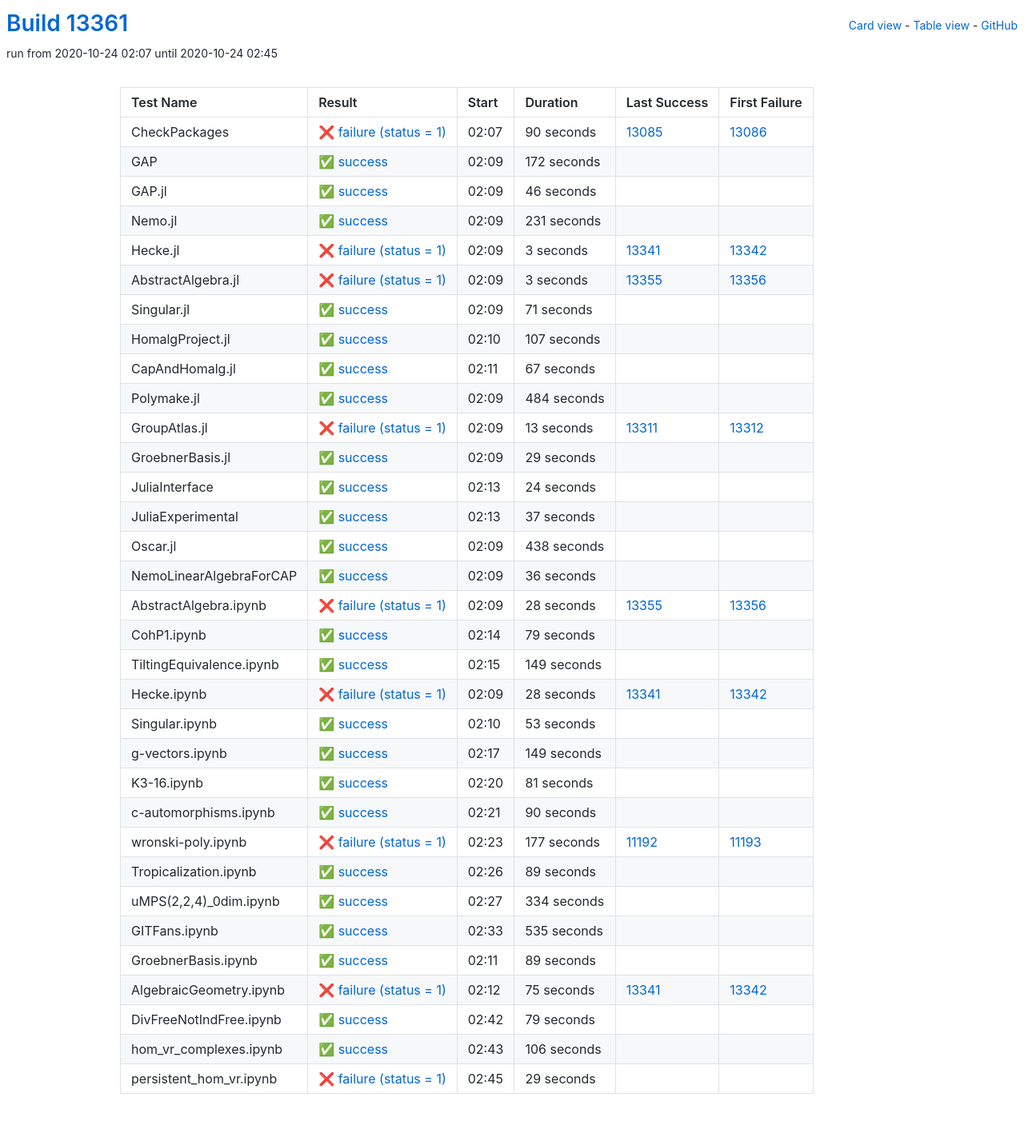
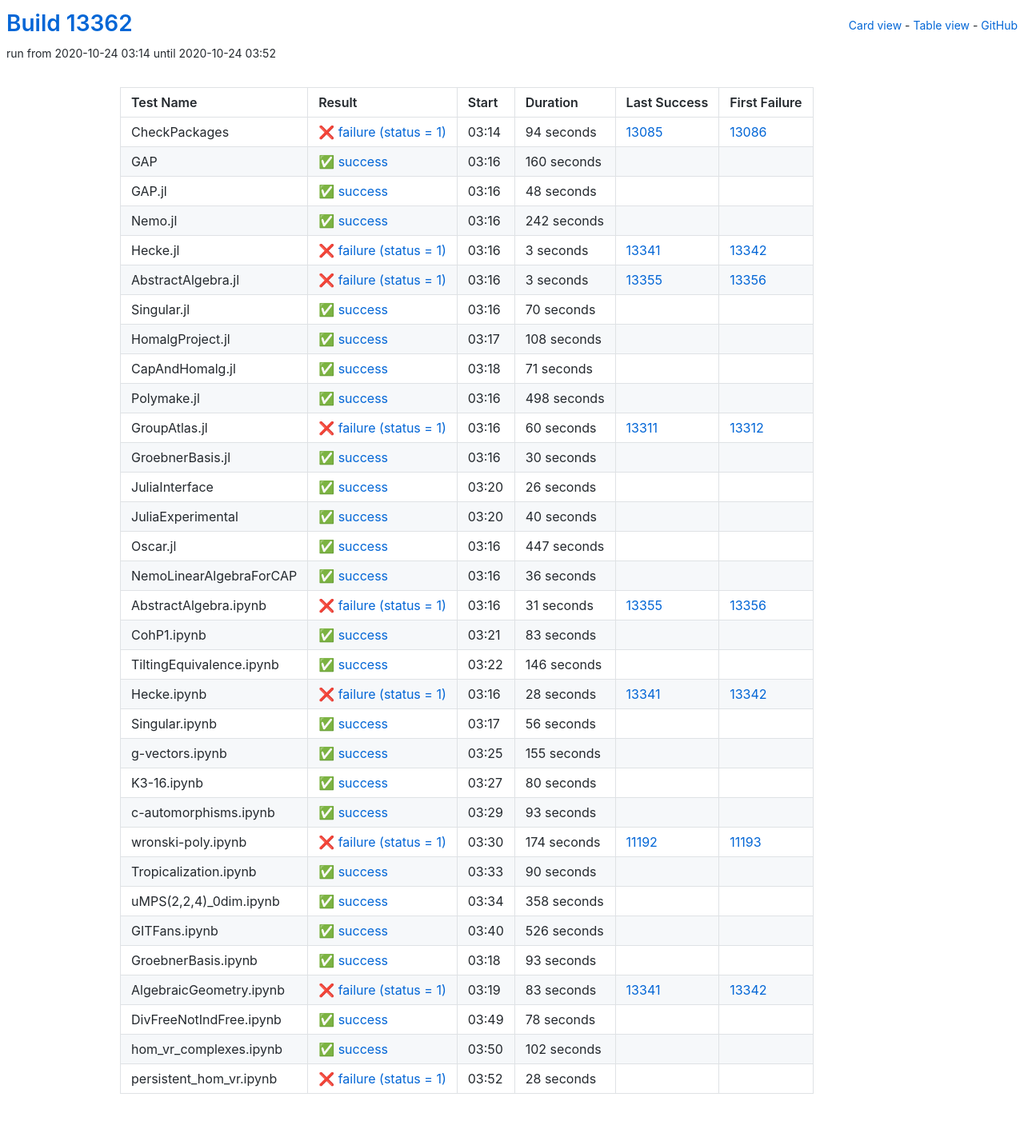
Before and after one commit to oscar-system/oscar-ci-status, a Jekyll site: the page built from table.html, in a window 1280 px wide. Shown: the whole page at 80% size. Built offline with Jekyll 4.4.1, drawn with Linux system fonts in a browser that asks for light colours.

Commit message:
Build #13362

```diff
--- a/_data/ci.yml
+++ b/_data/ci.yml
@@ -1,6 +1,6 @@
 ---
-build: 13361
-build_url: https://oscarci.mathematik.uni-kl.de/job/oscar/13361/
+build: 13362
+build_url: https://oscarci.mathematik.uni-kl.de/job/oscar/13362/
 job: oscar
 organization: oscar-system
 repo: oscar-ci-status
@@ -8,56 +8,56 @@
 tests:
 - name: CheckPackages
   id: checkpackages
-  log: https://oscarci.mathematik.uni-kl.de/job/oscar/13361/artifact/logs/build-13361/CheckPackages.log
-  start: 2020-10-24 02:07
+  log: https://oscarci.mathematik.uni-kl.de/job/oscar/13362/artifact/logs/build-13362/CheckPackages.log
+  start: 2020-10-24 03:14
   success: false
   exitcode: 1
   status: failure
-  duration: 90
+  duration: 94
   last_success: 13085
   last_success_url: https://oscarci.mathematik.uni-kl.de/job/oscar/13085/
   first_failure: 13086
   first_failure_url: https://oscarci.mathematik.uni-kl.de/job/oscar/13086/
 - name: GAP
   id: gap
-  log: https://oscarci.mathematik.uni-kl.de/job/oscar/13361/artifact/logs/build-13361/GAP.log
-  start: 2020-10-24 02:09
+  log: https://oscarci.mathematik.uni-kl.de/job/oscar/13362/artifact/logs/build-13362/GAP.log
+  start: 2020-10-24 03:16
   success: true
   exitcode: 0
   status: success
-  duration: 172
+  duration: 160
   last_success: false
   last_success_url:
   first_failure: false
   first_failure_url:
 - name: GAP.jl
   id: gap-jl
-  log: https://oscarci.mathematik.uni-kl.de/job/oscar/13361/artifact/logs/build-13361/GAP.jl.log
-  start: 2020-10-24 02:09
+  log: https://oscarci.mathematik.uni-kl.de/job/oscar/13362/artifact/logs/build-13362/GAP.jl.log
+  start: 2020-10-24 03:16
   success: true
   exitcode: 0
   status: success
-  duration: 46
+  duration: 48
   last_success: false
   last_success_url:
   first_failure: false
   first_failure_url:
 - name: Nemo.jl
   id: nemo-jl
-  log: https://oscarci.mathematik.uni-kl.de/job/oscar/13361/artifact/logs/build-13361/Nemo.jl.log
-  start: 2020-10-24 02:09
+  log: https://oscarci.mathematik.uni-kl.de/job/oscar/13362/artifact/logs/build-13362/Nemo.jl.log
+  start: 2020-10-24 03:16
   success: true
   exitcode: 0
   status: success
-  duration: 231
+  duration: 242
   last_success: false
   last_success_url:
   first_failure: false
   first_failure_url:
 - name: Hecke.jl
   id: hecke-jl
-  log: https://oscarci.mathematik.uni-kl.de/job/oscar/13361/artifact/logs/build-13361/Hecke.jl.log
-  start: 2020-10-24 02:09
+  log: https://oscarci.mathematik.uni-kl.de/job/oscar/13362/artifact/logs/build-13362/Hecke.jl.log
+  start: 2020-10-24 03:16
   success: false
   exitcode: 1
   status: failure
@@ -68,8 +68,8 @@
   first_failure_url: https://oscarci.mathematik.uni-kl.de/job/oscar/13342/
 - name: AbstractAlgebra.jl
   id: abstractalgebra-jl
-  log: https://oscarci.mathematik.uni-kl.de/job/oscar/13361/artifact/logs/build-13361/AbstractAlgebra.jl.log
-  start: 2020-10-24 02:09
+  log: https://oscarci.mathematik.uni-kl.de/job/oscar/13362/artifact/logs/build-13362/AbstractAlgebra.jl.log
+  start: 2020-10-24 03:16
   success: false
   exitcode: 1
   status: failure
@@ -80,8 +80,32 @@
   first_failure_url: https://oscarci.mathematik.uni-kl.de/job/oscar/13356/
 - name: Singular.jl
   id: singular-jl
-  log: https://oscarci.mathematik.uni-kl.de/job/oscar/13361/artifact/logs/build-13361/Singular.jl.log
-  start: 2020-10-24 02:09
+  log: https://oscarci.mathematik.uni-kl.de/job/oscar/13362/artifact/logs/build-13362/Singular.jl.log
+  start: 2020-10-24 03:16
+  success: true
+  exitcode: 0
+  status: success
+  duration: 70
+  last_success: false
+  last_success_url:
+  first_failure: false
+  first_failure_url:
+- name: HomalgProject.jl
+  id: homalgproject-jl
+  log: https://oscarci.mathematik.uni-kl.de/job/oscar/13362/artifact/logs/build-13362/HomalgProject.jl.log
+  start: 2020-10-24 03:17
+  success: true
+  exitcode: 0
+  status: success
+  duration: 108
+  last_success: false
+  last_success_url:
+  first_failure: false
+  first_failure_url:
+- name: CapAndHomalg.jl
+  id: capandhomalg-jl
+  log: https://oscarci.mathematik.uni-kl.de/job/oscar/13362/artifact/logs/build-13362/CapAndHomalg.jl.log
+  start: 2020-10-24 03:18
   success: true
   exitcode: 0
   status: success
@@ -90,106 +114,82 @@
   last_success_url:
   first_failure: false
   first_failure_url:
-- name: HomalgProject.jl
-  id: homalgproject-jl
-  log: https://oscarci.mathematik.uni-kl.de/job/oscar/13361/artifact/logs/build-13361/HomalgProject.jl.log
-  start: 2020-10-24 02:10
+- name: Polymake.jl
+  id: polymake-jl
+  log: https://oscarci.mathematik.uni-kl.de/job/oscar/13362/artifact/logs/build-13362/Polymake.jl.log
+  start: 2020-10-24 03:16
   success: true
   exitcode: 0
   status: success
-  duration: 107
-  last_success: false
-  last_success_url:
-  first_failure: false
-  first_failure_url:
-- name: CapAndHomalg.jl
-  id: capandhomalg-jl
-  log: https://oscarci.mathematik.uni-kl.de/job/oscar/13361/artifact/logs/build-13361/CapAndHomalg.jl.log
-  start: 2020-10-24 02:11
-  success: true
-  exitcode: 0
-  status: success
-  duration: 67
-  last_success: false
-  last_success_url:
-  first_failure: false
-  first_failure_url:
-- name: Polymake.jl
-  id: polymake-jl
-  log: https://oscarci.mathematik.uni-kl.de/job/oscar/13361/artifact/logs/build-13361/Polymake.jl.log
-  start: 2020-10-24 02:09
-  success: true
-  exitcode: 0
-  status: success
-  duration: 484
+  duration: 498
   last_success: false
   last_success_url:
   first_failure: false
   first_failure_url:
 - name: GroupAtlas.jl
   id: groupatlas-jl
-  log: https://oscarci.mathematik.uni-kl.de/job/oscar/13361/artifact/logs/build-13361/GroupAtlas.jl.log
-  start: 2020-10-24 02:09
+  log: https://oscarci.mathematik.uni-kl.de/job/oscar/13362/artifact/logs/build-13362/GroupAtlas.jl.log
+  start: 2020-10-24 03:16
   success: false
   exitcode: 1
   status: failure
-  duration: 13
+  duration: 60
   last_success: 13311
   last_success_url: https://oscarci.mathematik.uni-kl.de/job/oscar/13311/
   first_failure: 13312
   first_failure_url: https://oscarci.mathematik.uni-kl.de/job/oscar/13312/
 - name: GroebnerBasis.jl
   id: groebnerbasis-jl
-  log: https://oscarci.mathematik.uni-kl.de/job/oscar/13361/artifact/logs/build-13361/GroebnerBasis.jl.log
-  start: 2020-10-24 02:09
+  log: https://oscarci.mathematik.uni-kl.de/job/oscar/13362/artifact/logs/build-13362/GroebnerBasis.jl.log
+  start: 2020-10-24 03:16
   success: true
   exitcode: 0
   status: success
-  duration: 29
+  duration: 30
   last_success: false
   last_success_url:
   first_failure: false
   first_failure_url:
 - name: JuliaInterface
   id: juliainterface
-  log: https://oscarci.mathematik.uni-kl.de/job/oscar/13361/artifact/logs/build-13361/JuliaInterface.log
-  start: 2020-10-24 02:13
+  log: https://oscarci.mathematik.uni-kl.de/job/oscar/13362/artifact/logs/build-13362/JuliaInterface.log
+  start: 2020-10-24 03:20
   success: true
   exitcode: 0
   status: success
-  duration: 24
+  duration: 26
   last_success: false
   last_success_url:
   first_failure: false
   first_failure_url:
 - name: JuliaExperimental
   id: juliaexperimental
-  log: https://oscarci.mathematik.uni-kl.de/job/oscar/13361/artifact/logs/build-13361/JuliaExperimental.log
-  start: 2020-10-24 02:13
+  log: https://oscarci.mathematik.uni-kl.de/job/oscar/13362/artifact/logs/build-13362/JuliaExperimental.log
+  start: 2020-10-24 03:20
   success: true
   exitcode: 0
   status: success
-  duration: 37
+  duration: 40
   last_success: false
   last_success_url:
   first_failure: false
   first_failure_url:
 - name: Oscar.jl
   id: oscar-jl
-  log: https://oscarci.mathematik.uni-kl.de/job/oscar/13361/artifact/logs/build-13361/Oscar.jl.log
-  start: 2020-10-24 02:09
+  log: https://oscarci.mathematik.uni-kl.de/job/oscar/13362/artifact/logs/build-13362/Oscar.jl.log
+  start: 2020-10-24 03:16
   success: true
   exitcode: 0
   status: success
-  duration: 438
+  duration: 447
   last_success: false
   last_success_url:
   first_failure: false
   first_failure_url:
 - name: NemoLinearAlgebraForCAP
   id: nemolinearalgebraforcap
-  log: https://oscarci.mathematik.uni-kl.de/job/oscar/13361/artifact/logs/build-13361/NemoLinearAlgebraForCAP.log
-  start: 2020-10-24 02:09
+  log: https://oscarci.mathematik.uni-kl.de/job/oscar/13362/artifact/logs/build-13362/NemoLinearAlgebraForCAP.log
+  start: 2020-10-24 03:16
   success: true
   exitcode: 0
   status: success
@@ -200,44 +200,44 @@
   first_failure_url:
 - name: AbstractAlgebra.ipynb
   id: abstractalgebra-ipynb
-  log: https://oscarci.mathematik.uni-kl.de/job/oscar/13361/artifact/logs/build-13361/AbstractAlgebra.ipynb.log
-  start: 2020-10-24 02:09
+  log: https://oscarci.mathematik.uni-kl.de/job/oscar/13362/artifact/logs/build-13362/AbstractAlgebra.ipynb.log
+  start: 2020-10-24 03:16
   success: false
   exitcode: 1
   status: failure
-  duration: 28
+  duration: 31
   last_success: 13355
   last_success_url: https://oscarci.mathematik.uni-kl.de/job/oscar/13355/
   first_failure: 13356
   first_failure_url: https://oscarci.mathematik.uni-kl.de/job/oscar/13356/
 - name: CohP1.ipynb
   id: cohp1-ipynb
-  log: https://oscarci.mathematik.uni-kl.de/job/oscar/13361/artifact/logs/build-13361/CohP1.ipynb.log
-  start: 2020-10-24 02:14
+  log: https://oscarci.mathematik.uni-kl.de/job/oscar/13362/artifact/logs/build-13362/CohP1.ipynb.log
+  start: 2020-10-24 03:21
   success: true
   exitcode: 0
   status: success
-  duration: 79
+  duration: 83
   last_success: false
   last_success_url:
   first_failure: false
   first_failure_url:
 - name: TiltingEquivalence.ipynb
   id: tiltingequivalence-ipynb
-  log: https://oscarci.mathematik.uni-kl.de/job/oscar/13361/artifact/logs/build-13361/TiltingEquivalence.ipynb.log
-  start: 2020-10-24 02:15
+  log: https://oscarci.mathematik.uni-kl.de/job/oscar/13362/artifact/logs/build-13362/TiltingEquivalence.ipynb.log
+  start: 2020-10-24 03:22
   success: true
   exitcode: 0
   status: success
-  duration: 149
+  duration: 146
   last_success: false
   last_success_url:
   first_failure: false
   first_failure_url:
 - name: Hecke.ipynb
   id: hecke-ipynb
-  log: https://oscarci.mathematik.uni-kl.de/job/oscar/13361/artifact/logs/build-13361/Hecke.ipynb.log
-  start: 2020-10-24 02:09
+  log: https://oscarci.mathematik.uni-kl.de/job/oscar/13362/artifact/logs/build-13362/Hecke.ipynb.log
+  start: 2020-10-24 03:16
   success: false
   exitcode: 1
   status: failure
@@ -248,44 +248,68 @@
   first_failure_url: https://oscarci.mathematik.uni-kl.de/job/oscar/13342/
 - name: Singular.ipynb
   id: singular-ipynb
-  log: https://oscarci.mathematik.uni-kl.de/job/oscar/13361/artifact/logs/build-13361/Singular.ipynb.log
-  start: 2020-10-24 02:10
+  log: https://oscarci.mathematik.uni-kl.de/job/oscar/13362/artifact/logs/build-13362/Singular.ipynb.log
+  start: 2020-10-24 03:17
   success: true
   exitcode: 0
   status: success
-  duration: 53
+  duration: 56
   last_success: false
   last_success_url:
   first_failure: false
   first_failure_url:
 - name: g-vectors.ipynb
   id: g-vectors-ipynb
-  log: https://oscarci.mathematik.uni-kl.de/job/oscar/13361/artifact/logs/build-13361/g-vectors.ipynb.log
-  start: 2020-10-24 02:17
+  log: https://oscarci.mathematik.uni-kl.de/job/oscar/13362/artifact/logs/build-13362/g-vectors.ipynb.log
+  start: 2020-10-24 03:25
   success: true
   exitcode: 0
   status: success
-  duration: 149
+  duration: 155
   last_success: false
   last_success_url:
   first_failure: false
   first_failure_url:
 - name: K3-16.ipynb
   id: k3-16-ipynb
-  log: https://oscarci.mathematik.uni-kl.de/job/oscar/13361/artifact/logs/build-13361/K3-16.ipynb.log
-  start: 2020-10-24 02:20
+  log: https://oscarci.mathematik.uni-kl.de/job/oscar/13362/artifact/logs/build-13362/K3-16.ipynb.log
+  start: 2020-10-24 03:27
   success: true
   exitcode: 0
   status: success
-  duration: 81
+  duration: 80
   last_success: false
   last_success_url:
   first_failure: false
   first_failure_url:
 - name: c-automorphisms.ipynb
   id: c-automorphisms-ipynb
-  log: https://oscarci.mathematik.uni-kl.de/job/oscar/13361/artifact/logs/build-13361/c-automorphisms.ipynb.log
-  start: 2020-10-24 02:21
+  log: https://oscarci.mathematik.uni-kl.de/job/oscar/13362/artifact/logs/build-13362/c-automorphisms.ipynb.log
+  start: 2020-10-24 03:29
+  success: true
+  exitcode: 0
+  status: success
+  duration: 93
+  last_success: false
+  last_success_url:
+  first_failure: false
+  first_failure_url:
+- name: wronski-poly.ipynb
+  id: wronski-poly-ipynb
+  log: https://oscarci.mathematik.uni-kl.de/job/oscar/13362/artifact/logs/build-13362/wronski-poly.ipynb.log
+  start: 2020-10-24 03:30
+  success: false
+  exitcode: 1
+  status: failure
+  duration: 174
+  last_success: 11192
+  last_success_url: https://oscarci.mathematik.uni-kl.de/job/oscar/11192/
+  first_failure: 11193
+  first_failure_url: https://oscarci.mathematik.uni-kl.de/job/oscar/11193/
+- name: Tropicalization.ipynb
+  id: tropicalization-ipynb
+  log: https://oscarci.mathematik.uni-kl.de/job/oscar/13362/artifact/logs/build-13362/Tropicalization.ipynb.log
+  start: 2020-10-24 03:33
   success: true
   exitcode: 0
   status: success
@@ -294,110 +318,86 @@
   last_success_url:
   first_failure: false
   first_failure_url:
-- name: wronski-poly.ipynb
-  id: wronski-poly-ipynb
-  log: https://oscarci.mathematik.uni-kl.de/job/oscar/13361/artifact/logs/build-13361/wronski-poly.ipynb.log
-  start: 2020-10-24 02:23
-  success: false
-  exitcode: 1
-  status: failure
-  duration: 177
-  last_success: 11192
-  last_success_url: https://oscarci.mathematik.uni-kl.de/job/oscar/11192/
-  first_failure: 11193
-  first_failure_url: https://oscarci.mathematik.uni-kl.de/job/oscar/11193/
-- name: Tropicalization.ipynb
-  id: tropicalization-ipynb
-  log: https://oscarci.mathematik.uni-kl.de/job/oscar/13361/artifact/logs/build-13361/Tropicalization.ipynb.log
-  start: 2020-10-24 02:26
+- name: uMPS(2,2,4)_0dim.ipynb
+  id: umps-2-2-4-0dim-ipynb
+  log: https://oscarci.mathematik.uni-kl.de/job/oscar/13362/artifact/logs/build-13362/uMPS-2-2-4-_0dim.ipynb.log
+  start: 2020-10-24 03:34
   success: true
   exitcode: 0
   status: success
-  duration: 89
-  last_success: false
-  last_success_url:
-  first_failure: false
-  first_failure_url:
-- name: uMPS(2,2,4)_0dim.ipynb
-  id: umps-2-2-4-0dim-ipynb
-  log: https://oscarci.mathematik.uni-kl.de/job/oscar/13361/artifact/logs/build-13361/uMPS-2-2-4-_0dim.ipynb.log
-  start: 2020-10-24 02:27
-  success: true
-  exitcode: 0
-  status: success
-  duration: 334
+  duration: 358
   last_success: false
   last_success_url:
   first_failure: false
   first_failure_url:
 - name: GITFans.ipynb
   id: gitfans-ipynb
-  log: https://oscarci.mathematik.uni-kl.de/job/oscar/13361/artifact/logs/build-13361/GITFans.ipynb.log
-  start: 2020-10-24 02:33
+  log: https://oscarci.mathematik.uni-kl.de/job/oscar/13362/artifact/logs/build-13362/GITFans.ipynb.log
+  start: 2020-10-24 03:40
   success: true
   exitcode: 0
   status: success
-  duration: 535
+  duration: 526
   last_success: false
   last_success_url:
   first_failure: false
   first_failure_url:
 - name: GroebnerBasis.ipynb
   id: groebnerbasis-ipynb
-  log: https://oscarci.mathematik.uni-kl.de/job/oscar/13361/artifact/logs/build-13361/GroebnerBasis.ipynb.log
-  start: 2020-10-24 02:11
+  log: https://oscarci.mathematik.uni-kl.de/job/oscar/13362/artifact/logs/build-13362/GroebnerBasis.ipynb.log
+  start: 2020-10-24 03:18
   success: true
   exitcode: 0
   status: success
-  duration: 89
+  duration: 93
   last_success: false
   last_success_url:
   first_failure: false
   first_failure_url:
 - name: AlgebraicGeometry.ipynb
   id: algebraicgeometry-ipynb
-  log: https://oscarci.mathematik.uni-kl.de/job/oscar/13361/artifact/logs/build-13361/AlgebraicGeometry.ipynb.log
-  start: 2020-10-24 02:12
+  log: https://oscarci.mathematik.uni-kl.de/job/oscar/13362/artifact/logs/build-13362/AlgebraicGeometry.ipynb.log
+  start: 2020-10-24 03:19
   success: false
   exitcode: 1
   status: failure
-  duration: 75
+  duration: 83
   last_success: 13341
   last_success_url: https://oscarci.mathematik.uni-kl.de/job/oscar/13341/
   first_failure: 13342
   first_failure_url: https://oscarci.mathematik.uni-kl.de/job/oscar/13342/
 - name: DivFreeNotIndFree.ipynb
   id: divfreenotindfree-ipynb
-  log: https://oscarci.mathematik.uni-kl.de/job/oscar/13361/artifact/logs/build-13361/DivFreeNotIndFree.ipynb.log
-  start: 2020-10-24 02:42
+  log: https://oscarci.mathematik.uni-kl.de/job/oscar/13362/artifact/logs/build-13362/DivFreeNotIndFree.ipynb.log
+  start: 2020-10-24 03:49
   success: true
   exitcode: 0
   status: success
-  duration: 79
+  duration: 78
   last_success: false
   last_success_url:
   first_failure: false
   first_failure_url:
 - name: hom_vr_complexes.ipynb
   id: hom-vr-complexes-ipynb
-  log: https://oscarci.mathematik.uni-kl.de/job/oscar/13361/artifact/logs/build-13361/hom_vr_complexes.ipynb.log
-  start: 2020-10-24 02:43
+  log: https://oscarci.mathematik.uni-kl.de/job/oscar/13362/artifact/logs/build-13362/hom_vr_complexes.ipynb.log
+  start: 2020-10-24 03:50
   success: true
   exitcode: 0
   status: success
-  duration: 106
+  duration: 102
   last_success: false
   last_success_url:
   first_failure: false
   first_failure_url:
 - name: persistent_hom_vr.ipynb
   id: persistent-hom-vr-ipynb
-  log: https://oscarci.mathematik.uni-kl.de/job/oscar/13361/artifact/logs/build-13361/persistent_hom_vr.ipynb.log
-  start: 2020-10-24 02:45
+  log: https://oscarci.mathematik.uni-kl.de/job/oscar/13362/artifact/logs/build-13362/persistent_hom_vr.ipynb.log
+  start: 2020-10-24 03:52
   success: false
   exitcode: 1
   status: failure
-  duration: 29
+  duration: 28
   last_success: false
   last_success_url:
   first_failure: false
```
Also changed, not shown: README.md.
